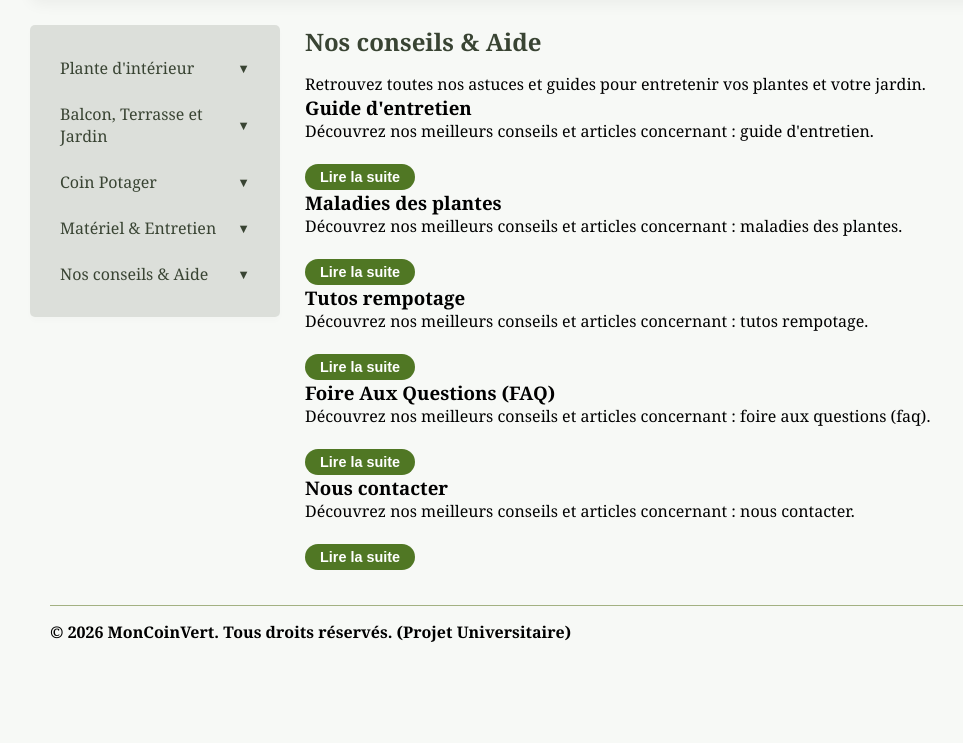
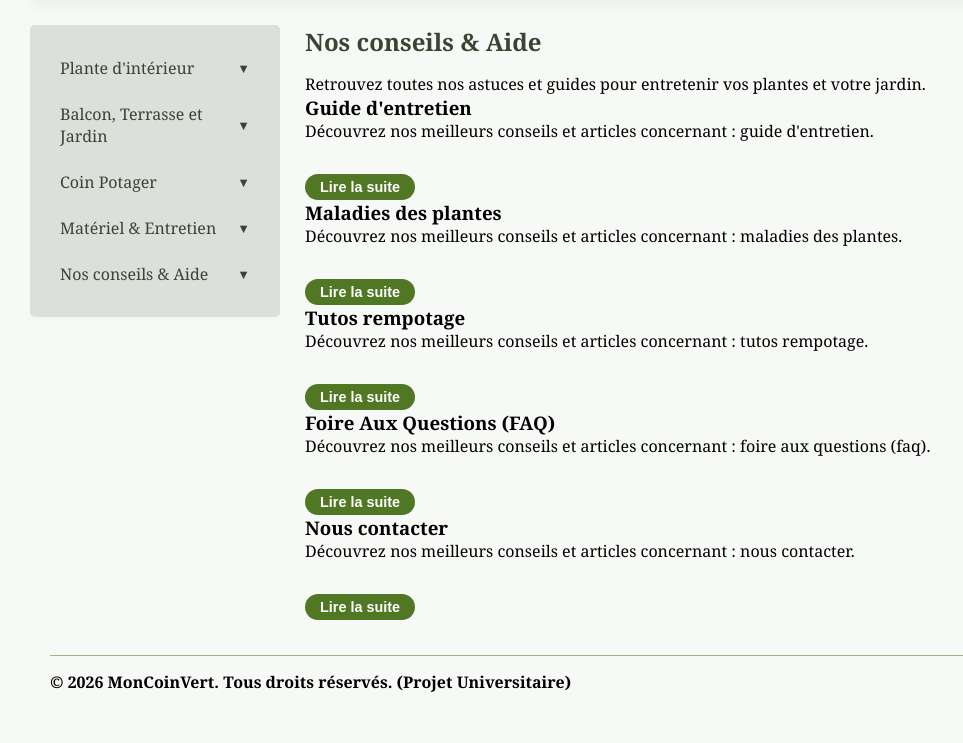
Before and after one commit to sc200721/Base-de-donnee, a PHP site: page /categories/conseils.php in a window 1280 px wide. Shown: the part 117-860 px from the top of the page, without its empty margins (0-963 px from the left). Before the commit the page ends 759 px from the top, so only its background shows below. Run offline with PHP 8.4, Linux system fonts and the light colour scheme.

Commit message:
ajout d'un espace pour le bouton

```diff
--- a/index.css
+++ b/index.css
@@ -312,6 +312,7 @@ footer {
   font-size: 1rem;
   font-weight: bold;
   transition: all 0.3s ease;
+  margin-top: 10px;
 }
 
 .btn-decouvrir:hover {
```
